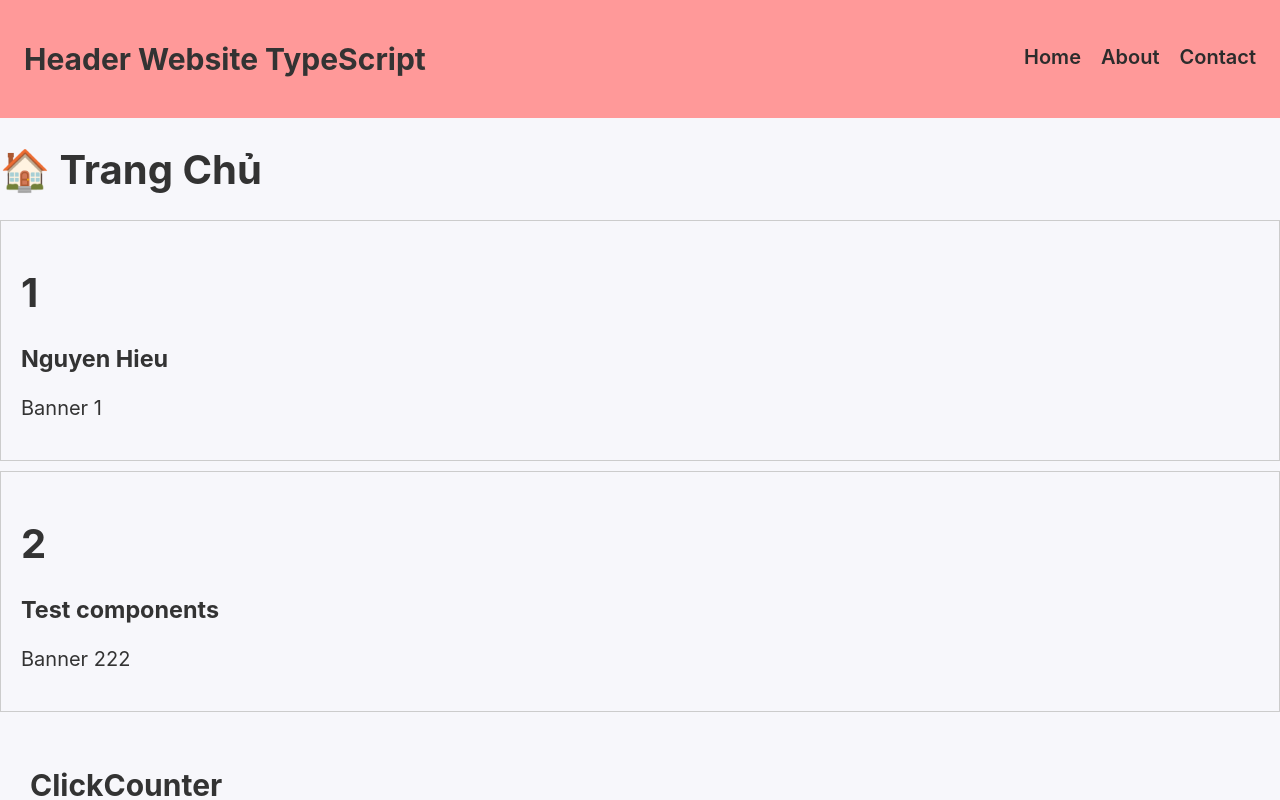
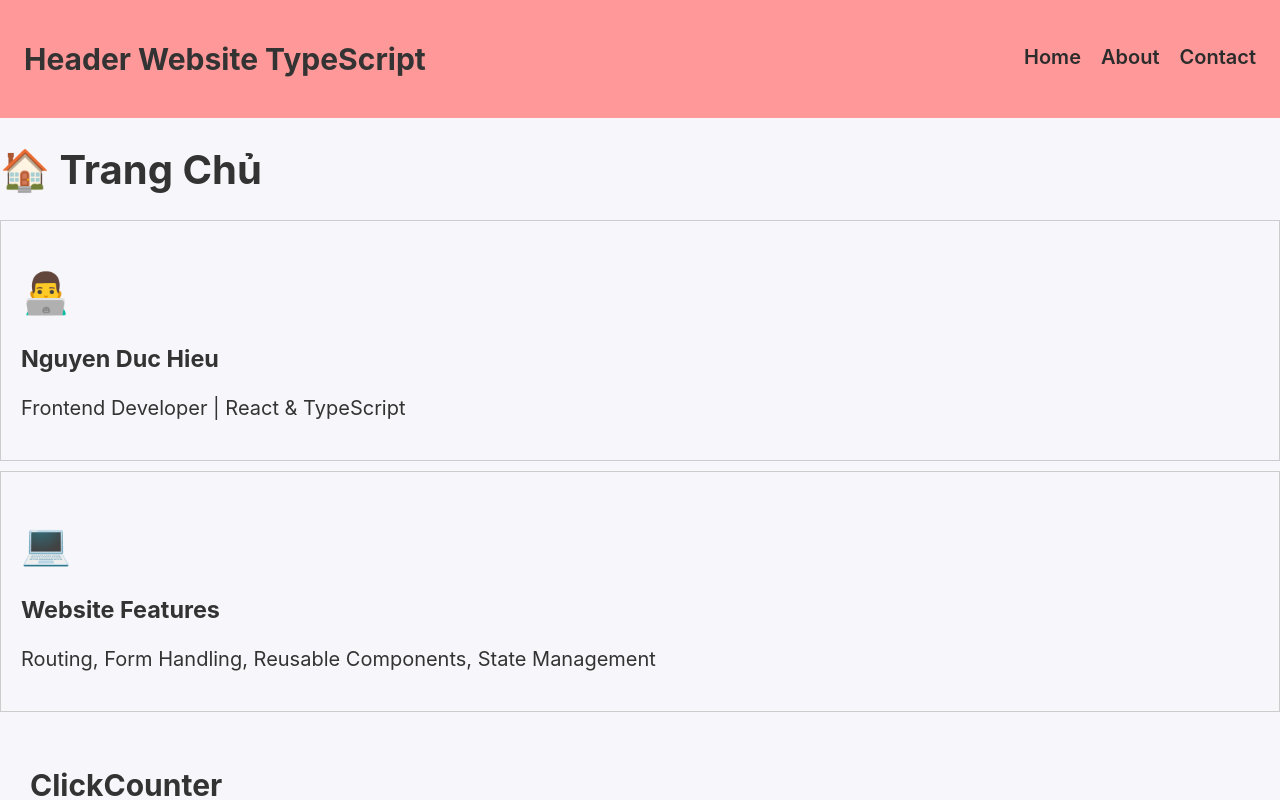
Before and after one commit to ndh10dev/reactjs, a React (Create React App) app in the folder my-app-ts/: page / in a window 1280 px wide. Shown: the top 800 px of the page. Built offline with nearby package versions, Linux system fonts and the light colour scheme.

Commit message:
update 16/12

```diff
--- a/my-app-ts/src/App.tsx
+++ b/my-app-ts/src/App.tsx
@@ -19,8 +19,8 @@ function App() {
           element={
             <>
               <h1>🏠 Trang Chủ</h1>
-              <Banner id="1" title="Nguyen Hieu" description="Banner 1" />
-              <Banner id="2" title="Test components" description="Banner 222" />
+              <Banner id="👨‍💻" title="Nguyen Duc Hieu" description="Frontend Developer | React & TypeScript" />
+              <Banner id="💻" title="Website Features" description="Routing, Form Handling, Reusable Components, State Management" />
               <ClickCounter />
               <UserForm />
             </>
```
